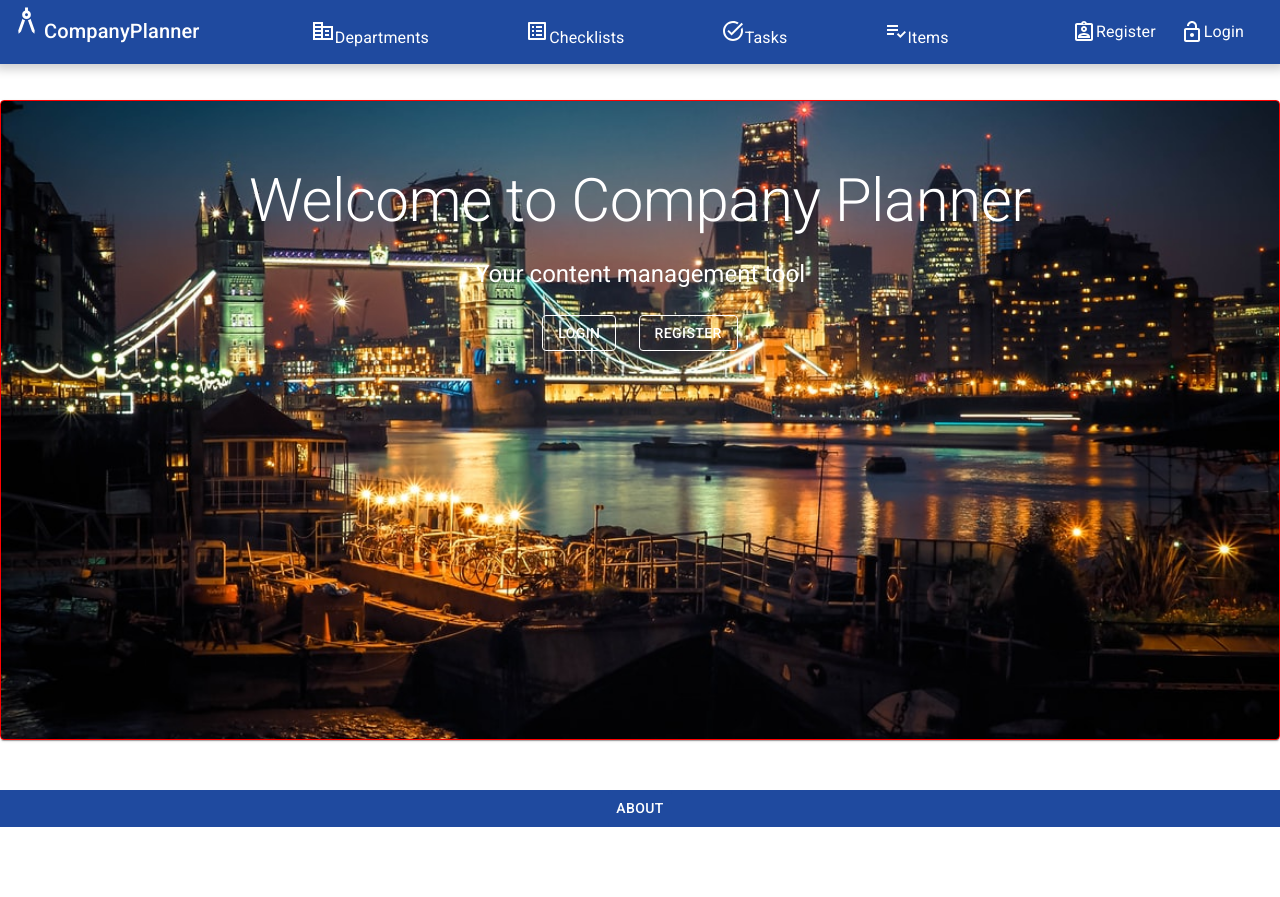
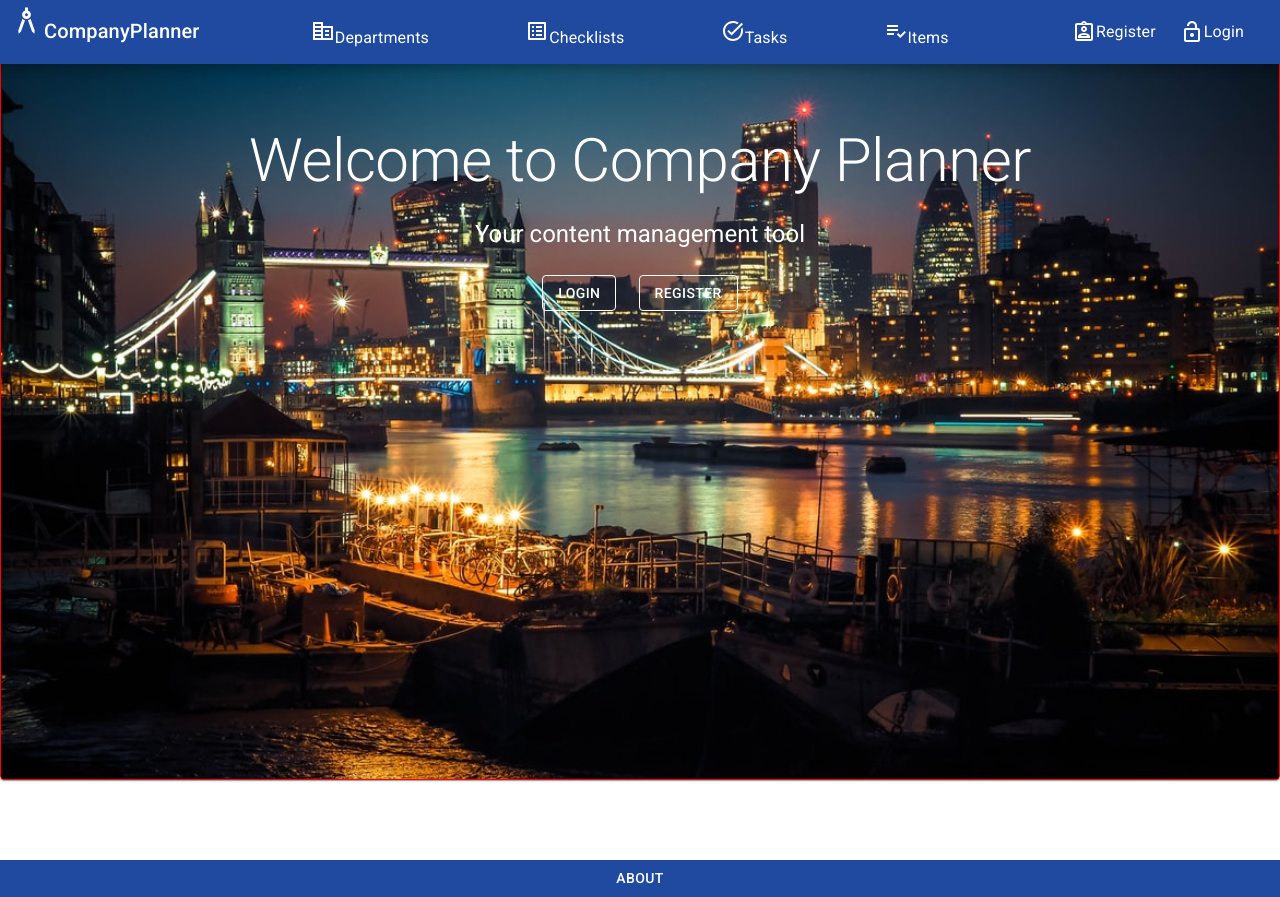
Before and after one commit to rodages/Project4-CompanyPlanner-client, a React (Create React App) app: page / in a window 1280 px wide. Before the commit the page ends 827 px from the top, so only its background shows below. Built offline with nearby package versions, Linux system fonts and the light colour scheme.

Commit message:
created skeleton for readme

```diff
--- a/src/Home.js
+++ b/src/Home.js
@@ -12,8 +12,7 @@ const styles = {
         backgroundPosition:'center',
         backgroundSize:'cover',
         backgroundRepeat:'no-repeat',
-        height:'80vh',
-        width:'100wh',
+        height:'90vh',
         border:'1px solid red',
         color:'white',
         display:'flex',
--- a/src/components/forms/NewItemOrTask.js
+++ b/src/components/forms/NewItemOrTask.js
@@ -73,9 +73,7 @@ function NewItemOrTask({endpoint}){
         e.preventDefault()
         const token =JSON.parse(localStorage.getItem('accessToken'))
         console.log(token)
-        console.log(`Bearer ${token.replaceAll('"','')}`)
         let submissionPoint
-        console.log(formData)
         if(urlEndPoint=='task'){
             submissionPoint='tasks'
         }else if(urlEndPoint=='item'){
@@ -83,9 +81,13 @@ function NewItemOrTask({endpoint}){
         }
         async function submit(){
             try{
+                const jsonData = JSON.stringify(formData)
+                console.log(jsonData,"data")
+                console.log(`Bearer ${token.replaceAll('"','')}`)
+                console.log(`submitting to ${URL}/${submissionPoint}/`)
                 const res = await axios.post(
                     `${URL}/${submissionPoint}/`,
-                JSON.stringify(formData),
+                    formData,
                 {
                     headers: {
                       Authorization: `Bearer ${token.replaceAll('"','')}`,
--- a/src/components/navigation/Layout.js
+++ b/src/components/navigation/Layout.js
@@ -12,7 +12,8 @@ function Layout({loggedIn, user, setLoggedIn}){
     return(
     <>
         <Navbar loggedIn={loggedIn} user={user} setLoggedIn={setLoggedIn}/>
-        <Box pb='50px' pt='100px' minHeight="95vh" sx={{display:'flex', flexDirection:'column', justifyContent:'start'}}>
+        <Box height='60px'></Box>
+        <Box minHeight="100vh" sx={{display:'flex', flexDirection:'column', justifyContent:'start'}}>
             <Outlet/>
         </Box>
 
--- a/src/components/navigation/Login.js
+++ b/src/components/navigation/Login.js
@@ -56,8 +56,8 @@ function Login({setLoggedIn, setUser}){
                 console.log(res)
                 if(res.statusText=="OK"){
                     console.log("this runs")
-                    console.log(res)
-                    console.log(JSON.stringify(res.data.access))
+                    console.log(res,"res")
+                    // console.log(JSON.parse(res.data.access),"parsed")
                     setAccessToken(res.data.access);
                     setRefreshToken(res.data.refresh);
                     setLoggedIn(true)
```
Also changed, not shown: 1 other file (tests, documents, lock files or other folders).
